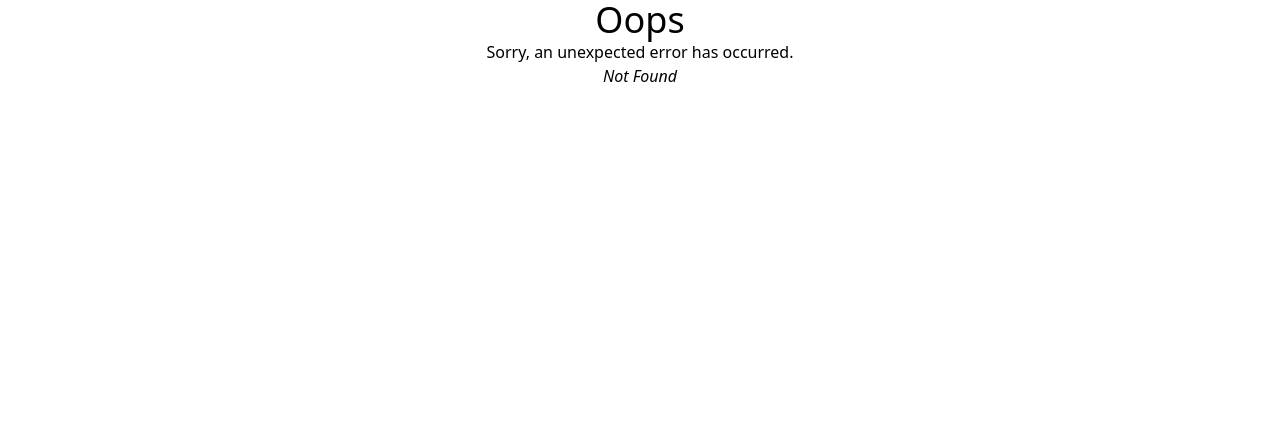
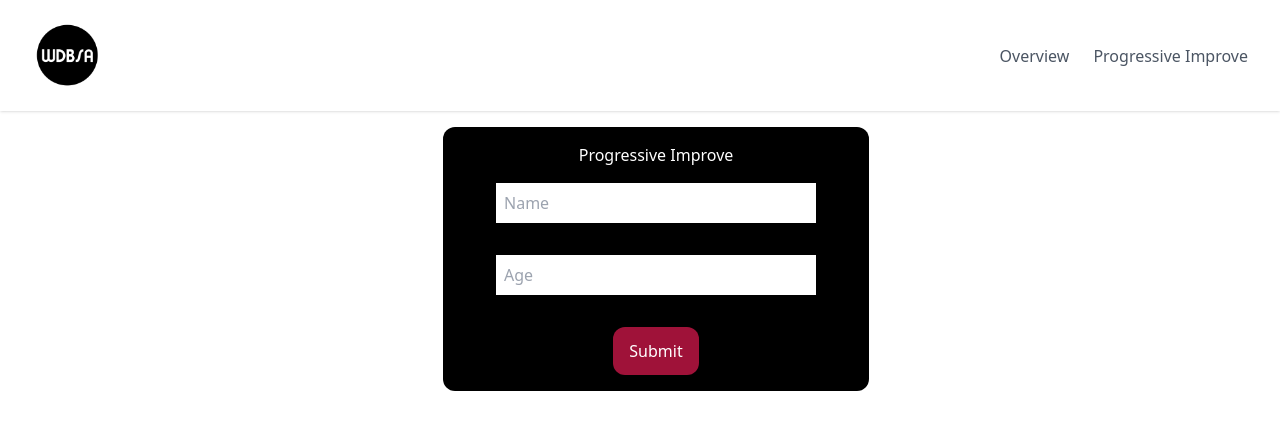
Before and after one commit to wdbsa/react-hook-form-tutorial, a React (Create React App) app: page /progressive-improve in a window 1280 px wide. Before the commit this address had no page. Shown: the top 430 px of the page. Built offline with nearby package versions, Linux system fonts and the light colour scheme.

Commit message:
adding the progressive

```diff
--- a/package.json
+++ b/package.json
@@ -4,6 +4,7 @@
   "homepage": "https://wdbsa.github.io",
   "private": true,
   "dependencies": {
+    "@hookform/resolvers": "^2.9.10",
     "@testing-library/jest-dom": "^5.16.5",
     "@testing-library/react": "^13.4.0",
     "@testing-library/user-event": "^13.5.0",
@@ -13,11 +14,12 @@
     "@types/react-dom": "^18.0.8",
     "react": "^18.2.0",
     "react-dom": "^18.2.0",
-    "react-hook-form": "^7.38.0",
+    "react-hook-form": "^7.39.0",
     "react-router-dom": "^6.4.2",
     "react-scripts": "5.0.1",
     "typescript": "^4.8.4",
-    "web-vitals": "^2.1.4"
+    "web-vitals": "^2.1.4",
+    "yup": "^0.32.11"
   },
   "scripts": {
     "start": "react-scripts start",
--- a/src/App.tsx
+++ b/src/App.tsx
@@ -2,11 +2,17 @@ import React from 'react';
 import Home from './Pages/Home';
 import { createBrowserRouter, RouterProvider, Route } from 'react-router-dom'
 import ErrorPage from './Pages/ErrorPage';
+import ProgressiveImprove from './Pages/ProgressiveImprove';
 
 const router = createBrowserRouter([
   {
     path: "/",
     element: <Home />,
+    errorElement: <ErrorPage />
+  },
+  {
+    path: "/progressive-improve",
+    element: <ProgressiveImprove />,
     errorElement: <ErrorPage />
   }
 ])
--- a/src/Components/Navbar.tsx
+++ b/src/Components/Navbar.tsx
@@ -60,7 +60,10 @@ const Navbar = () => {
                     >
                         <ul className="items-center justify-center space-y-8 md:flex md:space-x-6 md:space-y-0">
                             <li className="text-gray-600 hover:text-blue-600">
-                                <Link to={`/`}>Home</Link>
+                                <Link to={`/`}>Overview</Link>
+                            </li>
+                            <li className="text-gray-600 hover:text-blue-600">
+                                <Link to={`/progressive-improve`}>Progressive Improve</Link>
                             </li>
                             {/* <li className="text-gray-600 hover:text-blue-600">
                                 <a href="javascript:void(0)">Blog</a>
--- a/src/Pages/Home.tsx
+++ b/src/Pages/Home.tsx
@@ -47,7 +47,7 @@ const Home = () => {
                <label htmlFor="developer" className="text-white">Are you a developer?</label>
                <input {...register("developer")} id="developer" type="checkbox" value="yes" className="border-slate-200 p-2 my-3" />
 
-                <button className="btn text-white" type="submit">Submit</button>
+                <button className="btn bg-rose-800 px-4 py-3 mx-auto rounded-[10px] text-white" type="submit">Submit</button>
             </form>
         </div>
      );
--- /dev/null
+++ b/src/Pages/ProgressiveImprove.tsx
@@ -0,0 +1,42 @@
+import Navbar from "../Components/Navbar";
+import { useForm } from "react-hook-form";
+import { yupResolver } from "@hookform/resolvers/yup";
+import * as yup from 'yup';
+
+
+interface FormValues {
+    name: string,
+    age: number
+}
+
+let schema = yup.object().shape({
+    name: yup.string().required(),
+    age: yup.number().required("not a number"),
+})
+
+const ProgressiveImprove = () => {
+    const { register, handleSubmit, formState: { errors } } = useForm<FormValues>({resolver: yupResolver(schema) });
+
+    console.log(errors);
+
+    return (
+        <div className="container mx-auto w-full h-full">
+            <Navbar />
+            <div className="container w-full h-full m-4">
+                <form onSubmit={handleSubmit((e) => {
+                   console.log(e)
+                })}
+                className="w-1/3 mx-auto text-white m-4 p-4 rounded-xl  bg-black flex flex-col items-center justify-center">
+                    <h2>Progressive Improve</h2>
+                    <input {...register("name") } placeholder="Name" className="p-2 m-4 w-80 text-black"/>
+                    <p>{errors?.name?.message}</p>
+                    <input {...register("age")} placeholder="Age" className="p-2 m-4 w-80 text-black" type="number" />
+                    <p>{errors?.age?.message}</p>
+                    <button type="submit" className="bg-rose-800 py-3 px-4 rounded-xl mt-4">Submit</button>
+                </form>
+            </div>
+        </div>
+    );
+}
+
+export default ProgressiveImprove;
```
Also changed, not shown: 1 other file (tests, documents, lock files or other folders).
